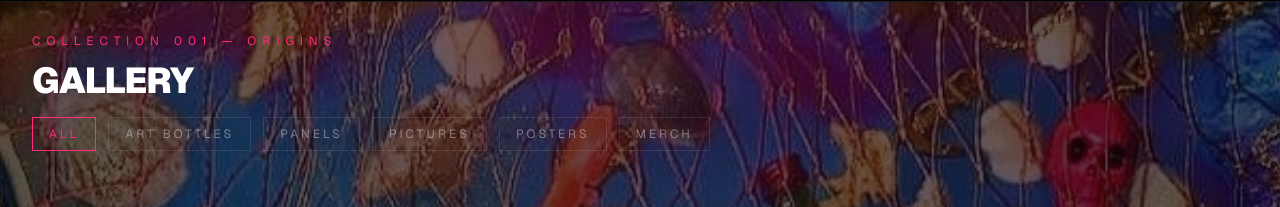
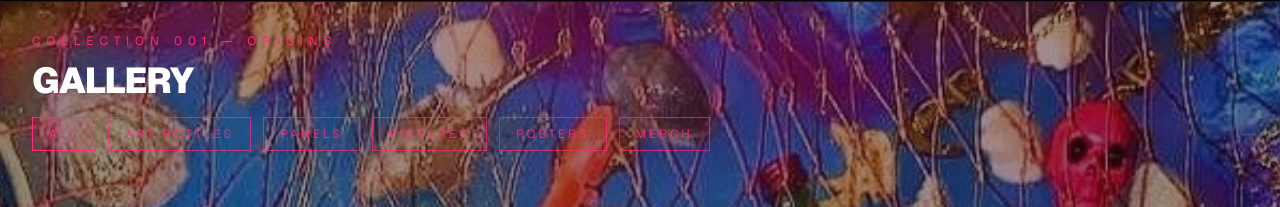
Before and after one commit to genfreemix/dujari, a Next.js app: page /gallery in a window 1280 px wide. Shown: the part 79-286 px from the top of the page. Built offline with nearby package versions, Linux system fonts and the light colour scheme.

Commit message:
fix: brighten gallery background and unify pink filter pills

```diff
--- a/src/app/gallery/page.tsx
+++ b/src/app/gallery/page.tsx
@@ -29,11 +29,11 @@ export default function GalleryPage() {
   return (
     <div className="relative isolate min-h-screen overflow-hidden bg-black pt-16 md:pt-20">
       <div
-        className="absolute inset-0 bg-cover bg-center bg-no-repeat opacity-75"
+        className="absolute inset-0 bg-cover bg-center bg-no-repeat opacity-[0.88]"
         style={{ backgroundImage: "url('/gallery/gallery-background.jpg')" }}
       />
-      <div className="absolute inset-0 bg-black/42" />
-      <div className="absolute inset-0 bg-[radial-gradient(circle_at_top,rgba(255,45,123,0.16),transparent_42%),linear-gradient(180deg,rgba(0,0,0,0.14)_0%,rgba(0,0,0,0.34)_100%)]" />
+      <div className="absolute inset-0 bg-black/26" />
+      <div className="absolute inset-0 bg-[radial-gradient(circle_at_top,rgba(255,45,123,0.2),transparent_46%),linear-gradient(180deg,rgba(0,0,0,0.06)_0%,rgba(0,0,0,0.18)_100%)]" />
 
       <section className="relative z-10 pt-6 md:pt-8 pb-0">
         <div className={containerClassName}>
@@ -51,8 +51,8 @@ export default function GalleryPage() {
                 onClick={() => setFilter(f.key)}
                 className={`text-xs tracking-[0.25em] uppercase px-4 py-2 border transition-all duration-200 cursor-pointer ${
                   filter === f.key
-                    ? "border-[#FF2D7B] text-[#FF2D7B]"
-                    : "border-white/10 text-white/40 hover:text-white/70 hover:border-white/30"
+                    ? "border-[#FF2D7B] bg-[#FF2D7B]/10 text-[#FF2D7B]"
+                    : "border-[#FF2D7B]/70 text-[#FF2D7B]/85 hover:border-[#FF2D7B] hover:text-[#FF2D7B] hover:bg-[#FF2D7B]/8"
                 }`}
               >
                 {f.label}
```
